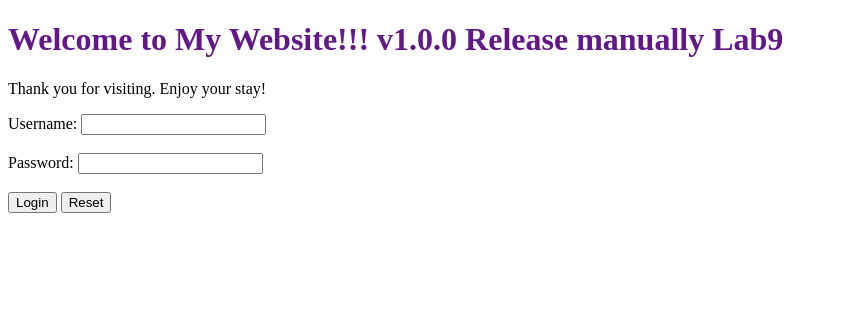
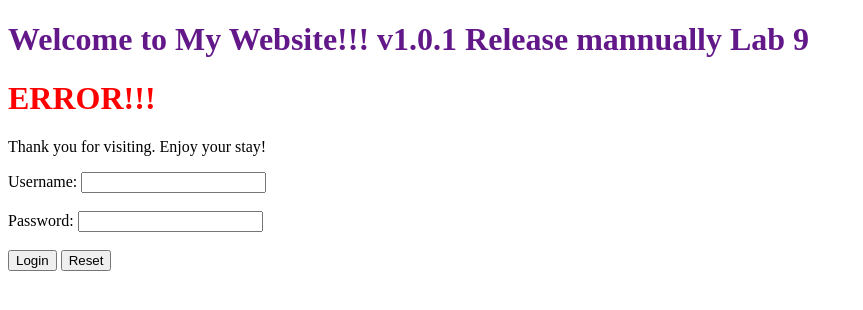
Before and after one commit to hieu-dinh/nodejs-random-color, a website: page public/index.html in a window 1280 px wide. Shown: the whole page, without its empty margins (0-863 px from the left). Drawn offline with Linux system fonts and the light colour scheme.

Commit message:
update v1.0.1

```diff
--- a/public/index.html
+++ b/public/index.html
@@ -7,7 +7,8 @@
 </head>
 
 <body>
-    <h1 id="welcome" style="color: #631889;">Welcome to My Website!!! v1.0.0 Release manually Lab9</h1>
+    <h1 id="welcome" style="color: #631889;">Welcome to My Website!!! v1.0.1 Release mannually Lab 9</h1>
+    <h1 id="welcome" style="color: #ff0000;">ERROR!!!</h1>
     <p>Thank you for visiting. Enjoy your stay!</p>
 
     <form action="/api/login" method="POST">
```
